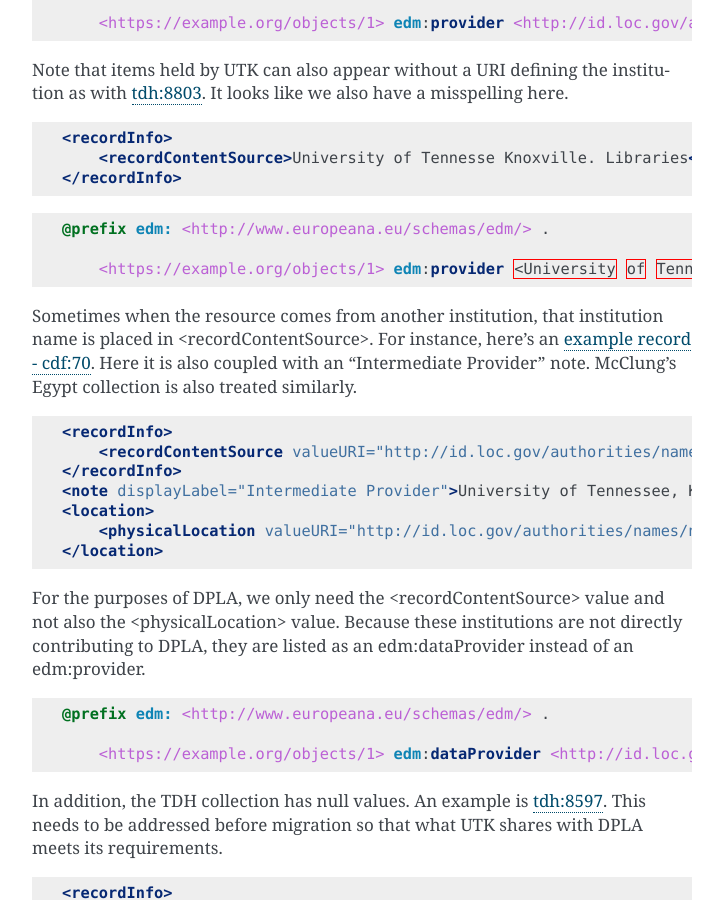
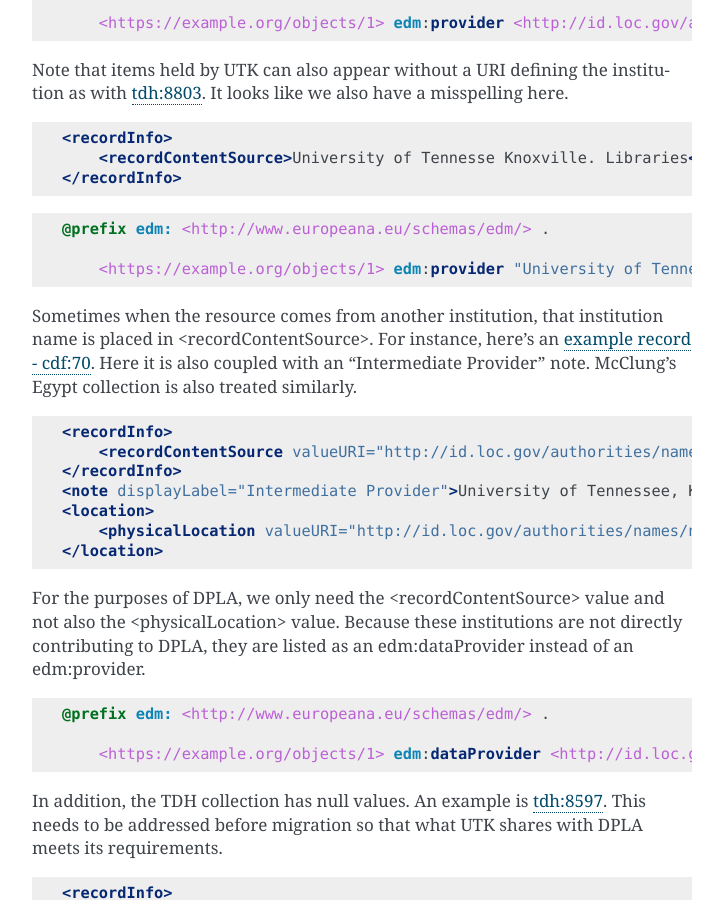
Before and after one commit to UTKcataloging/mods_to_rdf, a Sphinx documentation site: the page built from docs/source/contents/4_draft_mapping.rst, in a window 1280 px wide and 900 px high, scrolled down 33648 px. Shown: the whole window, without its empty margins (388-1111 px from the left). Built offline with Sphinx 7.4.7, drawn with Linux system fonts in a browser that asks for light colours; formulas are drawn with MathJax 3.

Commit message:
Made value into string.

```diff
--- a/docs/source/contents/4_draft_mapping.rst
+++ b/docs/source/contents/4_draft_mapping.rst
@@ -1584,7 +1584,7 @@
 
     @prefix edm: <http://www.europeana.eu/schemas/edm/> .
 
-        <https://example.org/objects/1> edm:provider <University of Tennesse Knoxville. Libraries> .
+        <https://example.org/objects/1> edm:provider "University of Tennesse Knoxville. Libraries" .
 
 Sometimes when the resource comes from another institution, that institution name is placed in <recordContentSource>. For instance,
 here's an `example record - cdf:70 <https://digital.lib.utk.edu/collections/islandora/object/cdf%3A70/datastream/MODS/view>`_.
```
